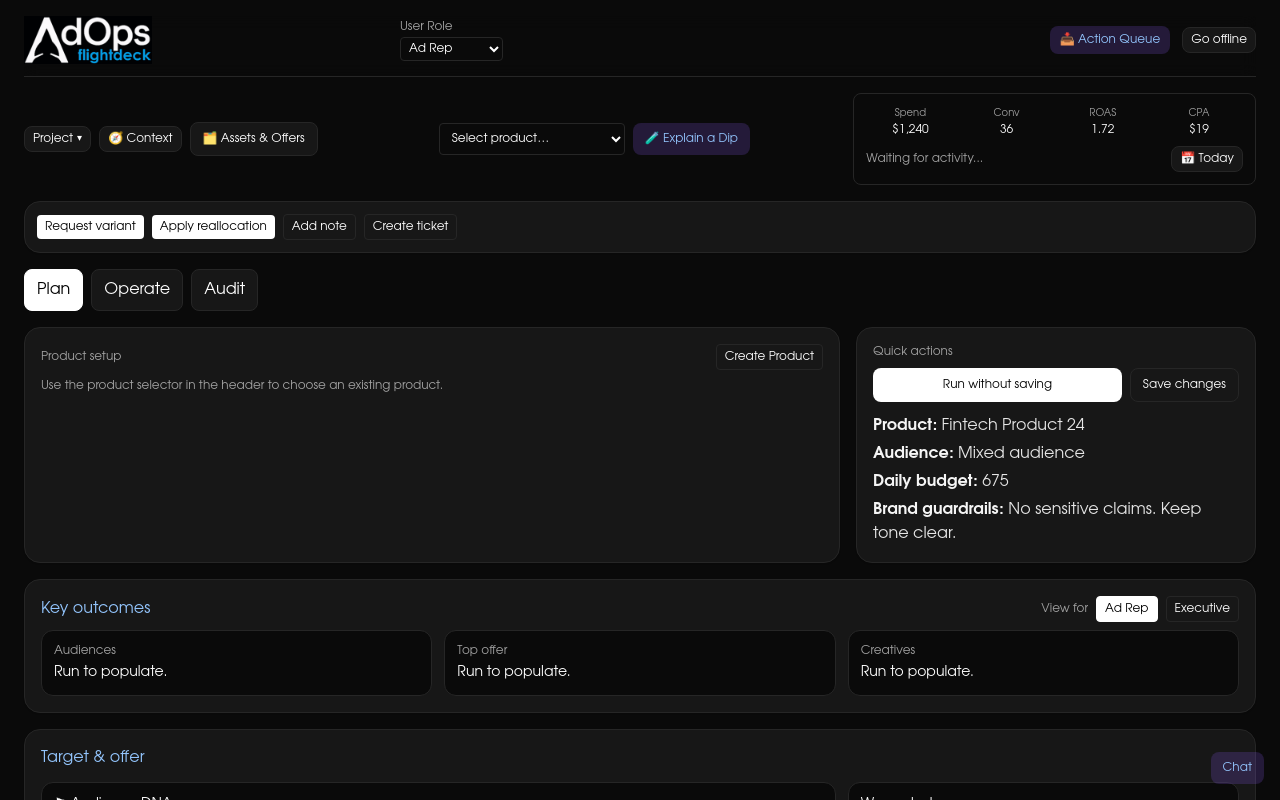
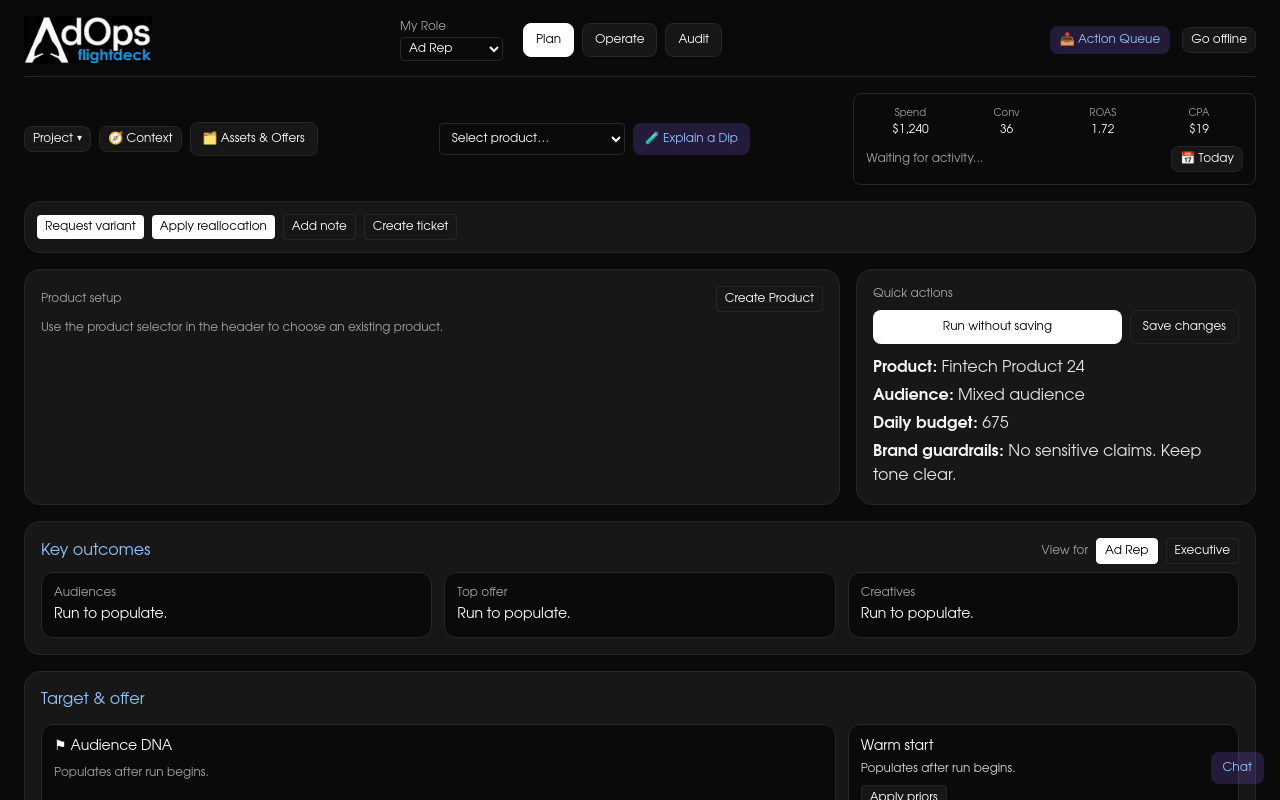
Before and after one commit to aurelius-in/adops-flightdeck-multi-agent, a React (Vite) app in the folder web/: page / in a window 1280 px wide. Shown: the top 800 px of the page. Built offline with nearby package versions, Linux system fonts and the light colour scheme.

Commit message:
Header: move Plan/Operate/Audit tabs next to role selector; rename 'User Role' to 'My Role'; wire tabs to app state

```diff
--- a/web/src/App.tsx
+++ b/web/src/App.tsx
@@ -65,7 +65,7 @@ export default function App() {
   return (
     <div className={`min-h-screen bg-neutral-950 text-white role-${role.replace(/\s+/g,'').toLowerCase()}`}>
       <div className="max-w-7xl mx-auto px-6 py-4 space-y-4">
-        <RunHeader product={context.product} budget={context.budget} isOffline={offline} runId={runId} lastEvent={lastEvent} perf={perf} onToggleOffline={()=>{ window.location.search = offline?"":"?offline=1"; }} onOpenQueue={()=>setShowQueue(true)} role={role} onRoleChange={(r)=>{ setRole(r); try { localStorage.setItem("af_role", r);} catch {} }} onOpenToday={()=>setShowToday(true)} onOpenContext={()=>setShowContext(true)} onProjectSelect={(p)=>{ setProject(p); setContext({ product: p.product, audience: p.audience, budget: p.dailyBudget }); }} />
+        <RunHeader product={context.product} budget={context.budget} isOffline={offline} runId={runId} lastEvent={lastEvent} perf={perf} onToggleOffline={()=>{ window.location.search = offline?"":"?offline=1"; }} onOpenQueue={()=>setShowQueue(true)} role={role} onRoleChange={(r)=>{ setRole(r); try { localStorage.setItem("af_role", r);} catch {} }} onOpenToday={()=>setShowToday(true)} onOpenContext={()=>setShowContext(true)} onProjectSelect={(p)=>{ setProject(p); setContext({ product: p.product, audience: p.audience, budget: p.dailyBudget }); }} tab={tab} onTabChange={(t)=>setTab(t)} />
 
         <div className="grid grid-cols-1 md:grid-cols-3 gap-3">
           <div className="flex items-center gap-2">
@@ -119,14 +119,6 @@ export default function App() {
         </div>
 
         <RoleToolbar role={role} onQueue={(item)=>{ const it = project? { ...item, projectId: project.id } : item; setQueue(q=>[...q, it]); setLastEvent(`${item.agent} • queued action`); }} />
-        <div className="flex items-center justify-between">
-          <nav className="flex gap-2">
-            {(allowedTabs(role) as Tab[]).map(t=> (
-              <button title={t==="Plan"?"Define product, audience, budget and generate creatives":t==="Operate"?"Watch pacing, delivery and anomaly handling":"Review attribution, LTV and signed artifacts"} key={t} onClick={()=>setTab(t)} className={`px-3 py-2 rounded-lg border ${tab===t?"bg-white text-black border-white":"bg-neutral-900 border-neutral-800"}`}>{t}</button>
-            ))}
-          </nav>
-          <div />
-        </div>
 
         {/* Auto-select a valid tab if current tab is not permitted by role */}
         {!(allowedTabs(role) as Tab[]).includes(tab) && setTab((allowedTabs(role) as Tab[])[0])}
--- a/web/src/components/RunHeader.tsx
+++ b/web/src/components/RunHeader.tsx
@@ -1,6 +1,9 @@
 import { formatCurrency } from "../lib/format";
 import ProjectSwitcher from "./ProjectSwitcher";
 import type { Project } from "../lib/projects";
+import { allowedTabs } from "../lib/roles";
+
+type Tab = "Plan"|"Operate"|"Audit"|"Buy"|"Studio"|"Govern"|"Dashboard";
 
 export type PerformanceSummary = {
   spend?: number;
@@ -22,7 +25,9 @@ export default function RunHeader({
   onRoleChange,
   onOpenToday,
   onOpenContext,
-  onProjectSelect
+  onProjectSelect,
+  tab,
+  onTabChange
 }:{
   product?: string;
   budget?: number;
@@ -37,14 +42,17 @@ export default function RunHeader({
   onOpenToday: ()=>void;
   onOpenContext: ()=>void;
   onProjectSelect?: (p: Project)=>void;
+  tab: Tab;
+  onTabChange: (t: Tab)=>void;
 }) {
+  const threeTabs = (allowedTabs(role) as Tab[]).filter(t=> ["Plan","Operate","Audit"].includes(t));
   return (
     <div className="sticky top-0 z-20 bg-neutral-950/80 backdrop-blur supports-[backdrop-filter]:bg-neutral-950/60 flex items-center justify-between border-b border-neutral-800 pb-3">
       <div className="flex items-center gap-3">
         <img src="/logo-af.gif" alt="AdOps Flightdeck" className="h-12 w-auto" />
         <div className="w-56" />
         <div className="text-xs">
-          <div className="text-neutral-400 mb-0.5">User Role</div>
+          <div className="text-neutral-400 mb-0.5">My Role</div>
           <select className="bg-neutral-950 border border-neutral-800 rounded p-1" value={role} onChange={e=>onRoleChange(e.target.value)}>
             <option>Ad Rep</option>
             <option>Executive</option>
@@ -53,6 +61,11 @@ export default function RunHeader({
             <option>Media Buyer</option>
           </select>
         </div>
+        <nav className="flex gap-2 ml-2">
+          {threeTabs.map(tn=> (
+            <button key={tn} title={tn==="Plan"?"Define product, audience, budget and generate creatives":tn==="Operate"?"Watch pacing, delivery and anomaly handling":"Review attribution, LTV and signed artifacts"} onClick={()=>onTabChange(tn)} className={`px-3 py-2 rounded-lg border text-xs ${tab===tn?"bg-white text-black border-white":"bg-neutral-900 border-neutral-800"}`}>{tn}</button>
+          ))}
+        </nav>
       </div>
       <div className="flex items-center gap-3">
         <button className="px-2.5 py-1.5 rounded-lg bg-brand-purple/20 text-brand-blue hover:bg-brand-purple/30 transition text-xs" onClick={onOpenQueue}>📥 Action Queue</button>
```
